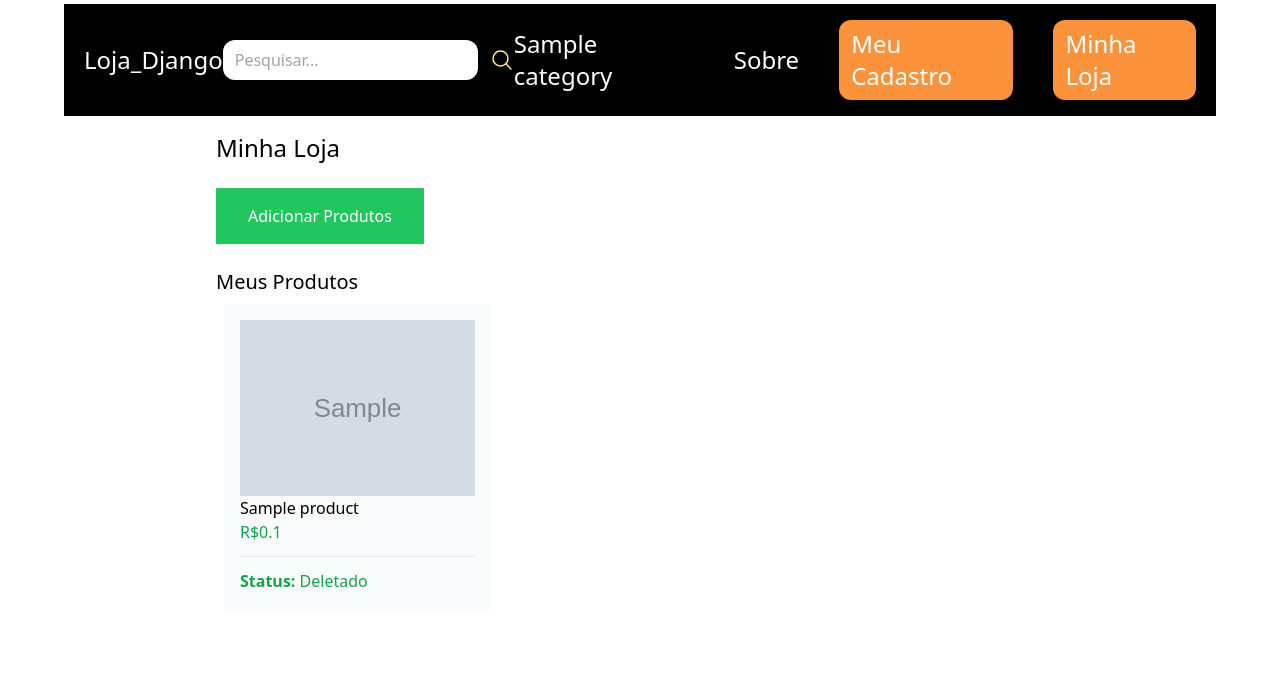
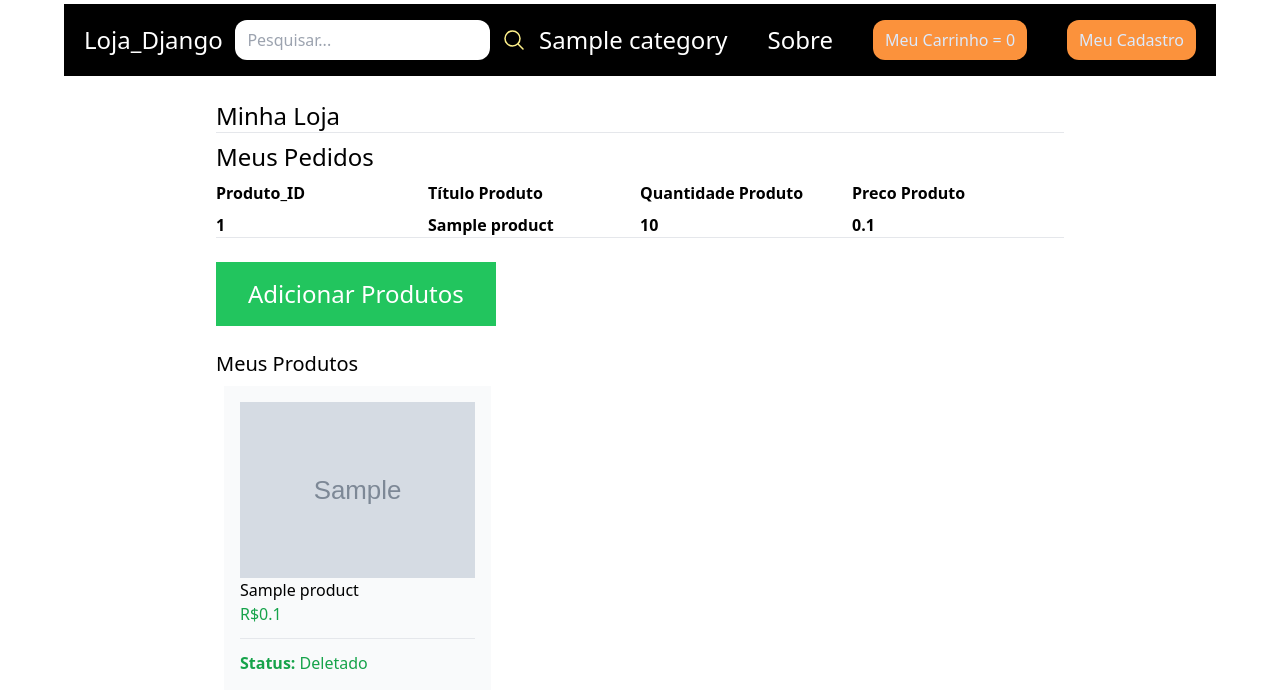
Before and after one commit to Emersoninho/ecommerce-stripe, a Django app: page /loja/ in a window 1280 px wide. Shown: the top 690 px of the page. Run offline with Django 5.2, Linux system fonts and the light colour scheme; a user stored in the database is signed in; tables that the repository leaves empty hold one stand-in row (values such as "Sample post"); grey boxes marked "Sample" are stand-in pictures; some libraries are stand-ins or nearby versions.

Commit message:
ecommerce
atualização parte 8

```diff
--- a/core/settings.py
+++ b/core/settings.py
@@ -74,6 +74,7 @@ TEMPLATES = [
                 'django.template.context_processors.request',
                 'django.contrib.auth.context_processors.auth',
                 'django.contrib.messages.context_processors.messages',
+                'loja.context_processors.carrinho',
             ],
         },
     },
--- a/ecommerce/templates/ecommerce/base.html
+++ b/ecommerce/templates/ecommerce/base.html
@@ -21,9 +21,12 @@
         </form>
         <div class="menu flex items-center space-x-10">
             {% menu %}
+            <a href="{% url 'carrinho_view' %}" class="py-2 px-3 bg-orange-400 rounded-xl hover:bg-orange-800 text-1xl text-blue-100">Meu Carrinho = {{carrinho|length}}</a>
             {% if request.user.is_authenticated %}
-                <a href="{% url 'minhaconta' %}" class="py-2 px-3 bg-orange-400 rounded-xl hover:bg-orange-800 text-2xl text-white">Meu Cadastro</a>
-                <a href="{% url 'loja' %}" class="py-2 px-3 bg-orange-400 rounded-xl hover:bg-orange-800  text-2xl text-white">Minha Loja</a>
+                <a href="{% url 'minhaconta' %}" class="py-2 px-3 bg-orange-400 rounded-xl hover:bg-orange-800 text-1xl text-blue-100">Meu Cadastro</a>
+                {% if request.user.userprofile.is_vendor %}
+                    <a href="{% url 'loja' %}" class="py-2 px-3 bg-orange-400 rounded-xl hover:bg-orange-800  text-1xl text-blue-100">Minha Loja</a>
+                {% endif %}
             {% endif %}
         </div>
     </nav>
--- a/loja/admin.py
+++ b/loja/admin.py
@@ -1,5 +1,7 @@
 from django.contrib import admin
-from .models import Category, Product
+from .models import Category, Product, Order, OrderItem
 
 admin.site.register(Category)
 admin.site.register(Product)
+admin.site.register(Order)
+admin.site.register(OrderItem)
--- a/loja/carrinho.py
+++ b/loja/carrinho.py
@@ -39,6 +39,10 @@ class Carrinho(object):
 
         self.save()
 
+    def clear(self):
+        del self.session[settings.CARRINHO_SESSION_ID]
+        self.session.modified = True
+
     def remove(self, product_id):
         if product_id in self.carrinho:
             del self.carrinho[product_id]
@@ -48,4 +52,4 @@ class Carrinho(object):
         for p in self.carrinho.keys():
             self.carrinho[str(p)]['product'] = Product.objects.get(pk=p)
 
-            return int(sum(item['product'].price * item['quantity'] for item in self.carrinho.values())) / 100
+        return int(sum(item['product'].price * item['quantity'] for item in self.carrinho.values())) / 100
--- /dev/null
+++ b/loja/context_processors.py
@@ -0,0 +1,4 @@
+from .carrinho import Carrinho
+
+def carrinho(request):
+    return {'carrinho': Carrinho(request)}
--- a/loja/models.py
+++ b/loja/models.py
@@ -74,4 +74,25 @@ class Product(models.Model):
         name = image.name.replace('uploads/produto_images/', '')
         thumbnail = File(thumb_io, name=name)
 
-        return thumbnail
+        return
+
+class Order(models.Model):
+    p_name = models.CharField(max_length=255)
+    s_name = models.CharField(max_length=255)
+    address = models.CharField(max_length=255)
+    zip_numero = models.CharField(max_length=255)
+    city = models.CharField(max_length=255)
+    valor_pago = models.IntegerField(blank=True, null=True)
+    esta_pago = models.BooleanField(default=False)
+    merc_id = models.CharField(max_length=255)
+    criado_por = models.ForeignKey(User, related_name='orders', on_delete=models.SET_NULL, null=True)
+    created_at = models.DateTimeField(auto_now_add=True)
+
+class OrderItem(models.Model):
+    order = models.ForeignKey(Order, related_name='items', on_delete=models.CASCADE)
+    product = models.ForeignKey(Product, related_name='items', on_delete=models.CASCADE)
+    price = models.IntegerField()
+    quantity = models.IntegerField(default=1)
+
+    def get_total_price(self):
+        return self.price / 100
--- a/loja/templates/loja/carrinho_view.html
+++ b/loja/templates/loja/carrinho_view.html
@@ -4,6 +4,7 @@
 
 {% block content %}
     <h1 class="mb-4 text-2xl">Nosso Carrinho</h1>
+    {% if carrinho|length %}
         {% for item in carrinho %}
             <div class="px-4 py-4 mb-2 bg-orange-100 text-2xl flex items-center">
                 <div class="">
@@ -25,4 +26,9 @@
             <h1 class="text-2xl"><strong class="bg-orange-100 text-2xl">Total Valor:R$ </strong>{{carrinho.get_total_custo}}</h1>
         <hr class="mt-4 mb-4">
         <a href="{% url 'checar_comprar' %}" class="inline-block px-8 py-4 bg-green-800 text-white rounded-xl mt-2">Comprar</a>
+    {% else %}
+    <div class="px-6 py-6 bg-red-100">
+        <h1>Voçê não tem produtos nessa lista ainda</h1>
+    </div>
+    {% endif %}
 {% endblock content %}
--- a/loja/templates/loja/checar_comprar.html
+++ b/loja/templates/loja/checar_comprar.html
@@ -4,5 +4,9 @@
 
 {% block content %}
     <h1 class="mb-6 text-2xl">Valor a Pagar</h1>
-    <h1 class="text-xl text-green-800">Total a Pagar : R$ {{carrinho.get_total_custo}}</h1>
+    <h2 class="text-xl text-green-800">Total a Pagar :R$ {{carrinho.get_total_custo}}</h2>
+    <form method="POST" action=".">{% csrf_token %}
+        {{form.as_p}}
+        <button class="inline-block px-8 py-4 bg-green-800 text-white rounded-xl mt-2 text-2xl">Completar Compra</button>
+    </form>
 {% endblock content %}
--- a/userprofile/models.py
+++ b/userprofile/models.py
@@ -4,6 +4,7 @@ from django.contrib.auth.models import User
 # perfil
 class UserFrofile(models.Model):
     user = models.OneToOneField(User, related_name='userprofile', on_delete=models.CASCADE)
+    is_vender = models.BooleanField(default=False)
 
     class Meta:
         verbose_name = 'Perfil'
--- a/userprofile/templates/userprofile/minhaloja.html
+++ b/userprofile/templates/userprofile/minhaloja.html
@@ -3,7 +3,7 @@
 {% block title %}Minha Loja{% endblock title %}
 
 {% block content %}
-    <h1 class="text-2xl">Minha Loja</h1>
+    <h1 class="text-2xl mt-2">Minha Loja</h1>
     {% if messages %}
         {% for message in messages %}
             <div class="px-8 py-4 bg-green-500 text-2xl text-white">
@@ -11,7 +11,40 @@
             </div>
         {% endfor %}
     {% endif %}
-    <a href="{% url 'add_product' %}" class="mt-6 inline-block py-4 px-8 bg-green-500 text-white">Adicionar Produtos</a>
+    <hr>
+    <h1 class="text-2xl mt-2">Meus Pedidos</h1>
+    <div class="flex flex-wrap mt-2">
+        <div class="w-1/4">
+            <strong>Produto_ID</strong>
+        </div>
+        <div class="w-1/4">
+            <strong>Título Produto</strong>
+        </div>
+        <div class="w-1/4">
+            <strong>Quantidade Produto</strong>
+        </div>
+        <div class="w-1/4">
+            <strong>Preco Produto</strong>
+        </div>
+    </div>
+    {% for order_item in order_items %}
+        <div class="flex flex-wrap mt-2">
+            <div class="w-1/4">
+                <p class="font-extrabold">{{order_item.id}}</p>
+            </div>
+            <div class="w-1/4">
+                <p class="font-extrabold">{{order_item.product.title}}</p>
+            </div>
+            <div class="w-1/4">
+                <p class="font-extrabold">{{order_item.quantity}}</p>
+            </div>
+            <div class="w-1/4">
+                <p class="font-extrabold">{{order_item.get_total_price}}</p>
+            </div>
+        </div>
+    {% endfor %}
+    <hr>
+    <a href="{% url 'add_product' %}" class="mt-6 inline-block py-4 px-8 bg-green-500 text-white arounded-xl text-2xl">Adicionar Produtos</a>
     <h2 class="mt-6 text-xl">Meus Produtos</h2>
 
     {% if products %}
--- a/userprofile/views.py
+++ b/userprofile/views.py
@@ -5,7 +5,7 @@ from django.contrib.auth import login
 from .models import UserFrofile
 from django.contrib.auth.decorators import login_required
 from loja.forms import ProductForm
-from loja.models import Product, Category
+from loja.models import Product, Order, OrderItem
 from django.utils.text import slugify
 from loja.models import Product
 from django.contrib import messages
@@ -13,12 +13,15 @@ from django.contrib import messages
 def vendor_details(request, pk):
     user = User.objects.get(pk=pk)
     products = user.products.filter(status=Product.ATIVAR)
+
     return render(request, 'userprofile/vendor_details.html', {'user': user, 'products': products})
 
 @login_required
 def minha_loja(request):
     products = request.user.products.exclude(status=Product.DELETADO)
-    return render(request, 'userprofile/minhaloja.html', {'products': products})
+    order_items = OrderItem.objects.filter(product__user=request.user)
+
+    return render(request, 'userprofile/minhaloja.html', {'products': products, 'order_items': order_items})
 
 @login_required
 def add_product(request):
```
Also changed, not shown: loja/forms.py (+7 -1 lines), loja/views.py (+30 -2 lines), loja/migrations/0017_alter_product_status_order_orderitem.py (added), loja/migrations/0018_alter_product_status.py (added), userprofile/migrations/0003_userfrofile_is_vender.py (added). Lines whose indentation alone changed are shown as unchanged.
